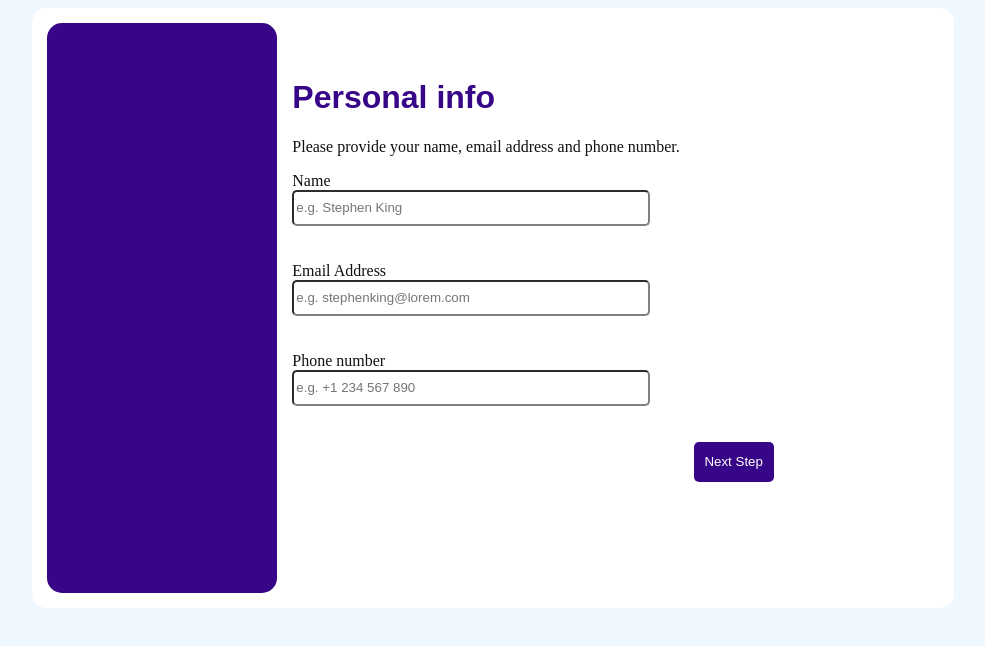
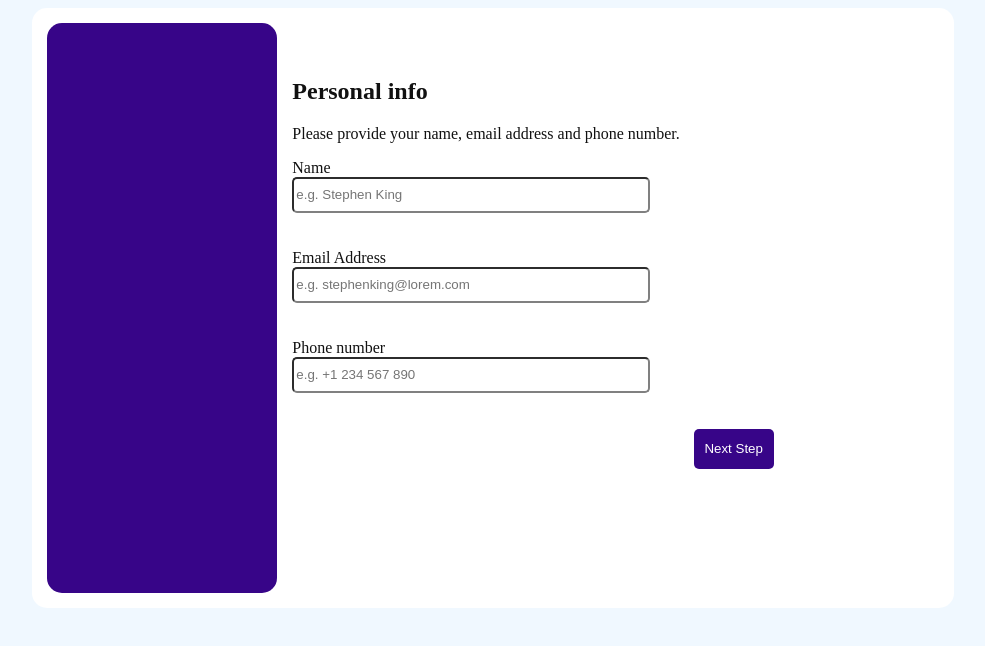
Before and after one commit to SunsetPrince13/MyWebsite, a plain HTML site: page index.html in a window 1280 px wide. Shown: the whole page, without its empty margins (147-1132 px from the left). Drawn offline with Linux system fonts and the light colour scheme.

Commit message:
changed header

```diff
--- a/index.html
+++ b/index.html
@@ -12,7 +12,7 @@
         <div id="sidebar"></div>
 
         <div id="sidecontent">
-            <h1><span>Personal info</span></h1>
+            <h2><span>Personal info</span></h2>
             <p>
                 Please provide your name, email address and phone number.
             </p>
```
